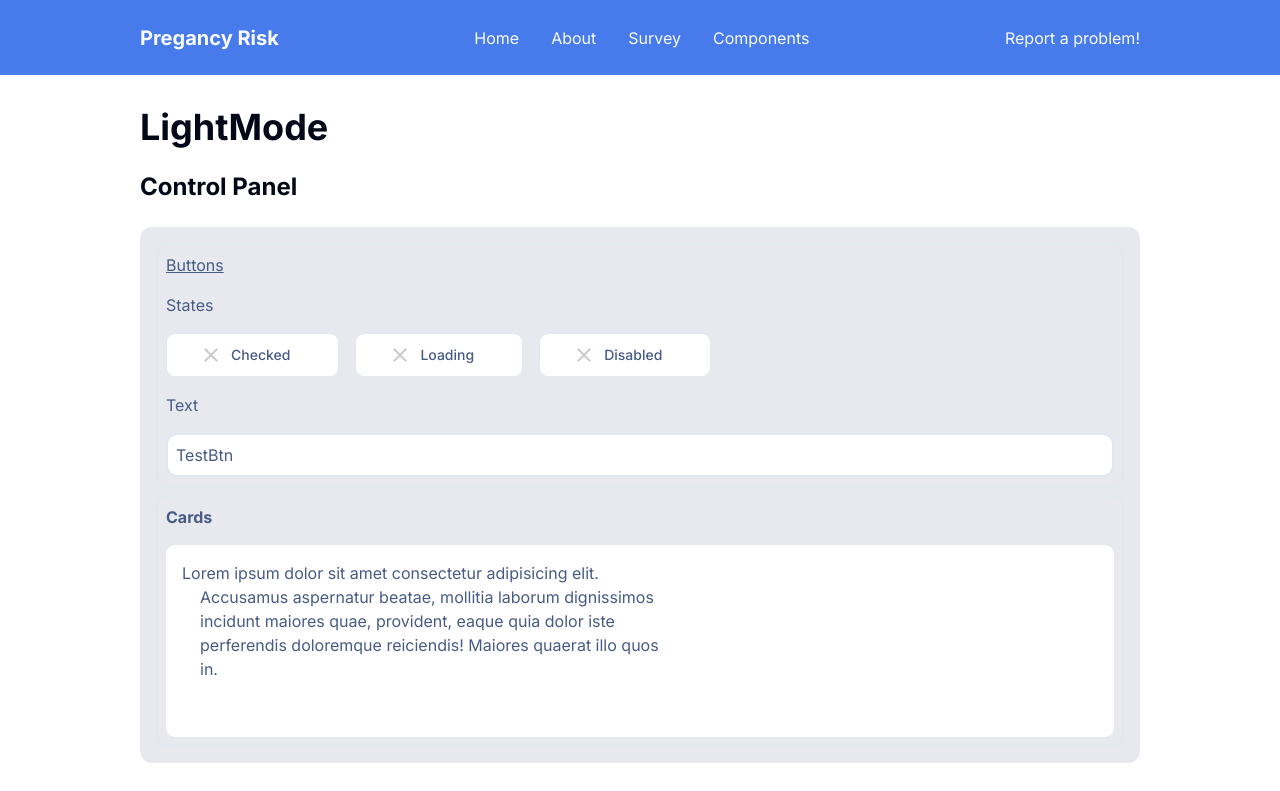
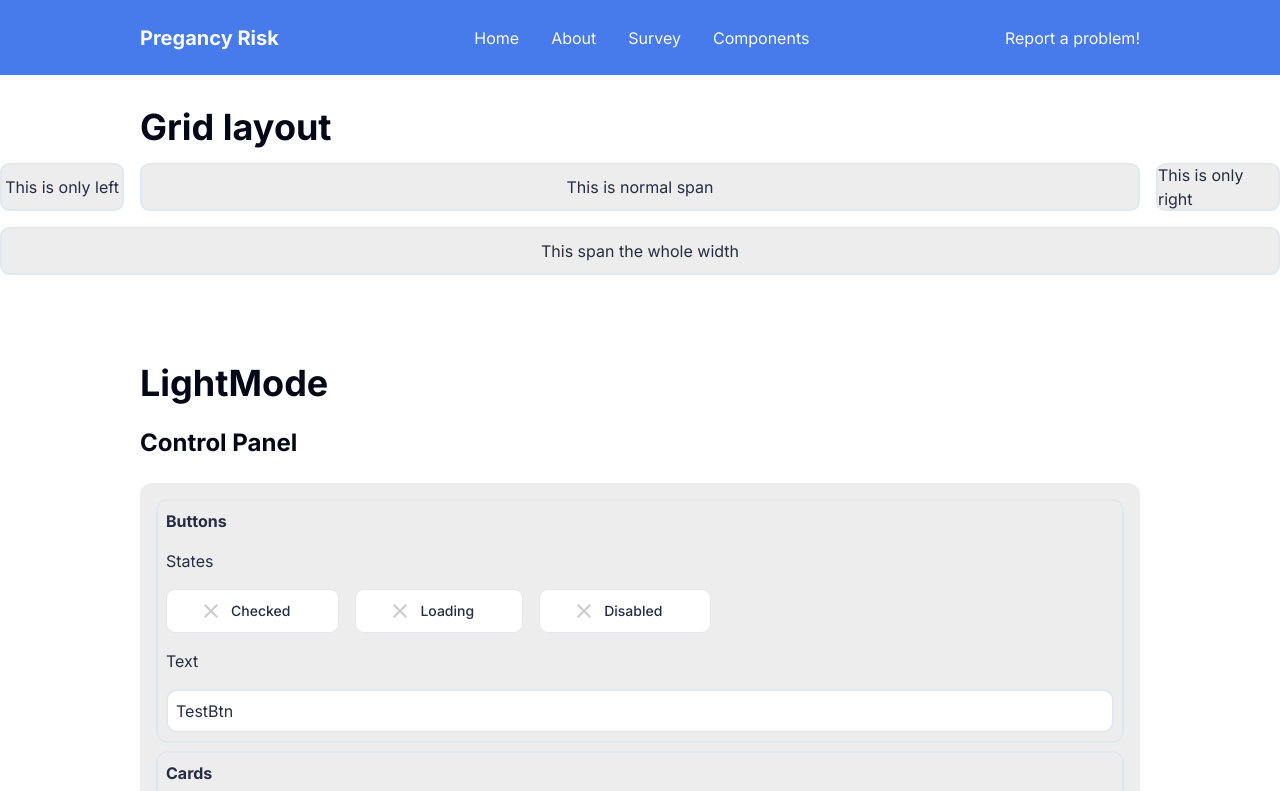
Before and after one commit to INF219-pregnancy-risk/pregnancy-risk, a Next.js app: page /components in a window 1280 px wide. Shown: the top 791 px of the page. Built offline with nearby package versions, Linux system fonts and the light colour scheme.

Commit message:
Layout changes

```diff
--- a/src/app/about/page.tsx
+++ b/src/app/about/page.tsx
@@ -1,7 +1,7 @@
 import React from "react";
 
 const AboutPage = () => {
-  return <div>AboutPage</div>;
+  return <div className="">AboutPage</div>;
 };
 
 export default AboutPage;
--- a/src/app/components/page.tsx
+++ b/src/app/components/page.tsx
@@ -20,12 +20,28 @@ const ComponentsPage = () => {
 
   return (
     <>
+      <section className="grid-layout w-full py-8 gap-4">
+        <h1 className="text-4xl font-bold">Grid layout</h1>
+        <div className="w-full bg-card text-card-foreground border-2 items-center justify-center flex span-left rounded-md h-12">
+          This is only left
+        </div>
+        <div className="w-full bg-card text-card-foreground border-2 items-center justify-center flex rounded-md h-12">
+          This is normal span
+        </div>
+        <div className="w-full bg-card text-card-foreground border-2 items-center justify-center flex span-right rounded-md h-12">
+          This is only right
+        </div>
+        <div className="w-full bg-card text-card-foreground border-2 items-center justify-center flex span-full rounded-md h-12">
+          This span the whole width
+        </div>
+      </section>
+
       <section className="grid-layout gap-6 light bg-background text-foreground py-8">
         <h1 className="text-4xl font-bold">LightMode</h1>
         <h2 className="text-2xl font-bold">Control Panel</h2>
-        <div className="bg-muted text-muted-foreground p-4 rounded-xl gap-2 flex flex-col">
+        <div className="bg-card text-card-foreground p-4 rounded-xl gap-2 flex flex-col">
           <section className="border-2 p-2 rounded-lg flex flex-col gap-4  flex-wrap">
-            <h2 className="underline">Buttons</h2>
+            <h2 className="font-bold">Buttons</h2>
             <h3>States</h3>
             <div className="flex gap-4 flex-wrap">
               {["checked", "loading", "disabled"].map((c) => {
@@ -151,7 +167,7 @@ const ComponentsPage = () => {
           })}
         </section>
       </section>
-      <section className="grid-layout gap-6 dark bg-background text-foreground py-8">
+      <section className="grid-layout gap-6 dark bg-background text-foreground py-8 rounded-lg">
         <h1 className="text-4xl font-bold">Darkmode</h1>
         <h2 className="text-2xl font-bold">Colors</h2>
         <section className="flex items-center justify-center gap-2">
--- a/src/app/globals.css
+++ b/src/app/globals.css
@@ -12,19 +12,38 @@
   .grid-layout {
     display: grid;
     grid-template-columns:
-      minmax(var(--grid-layout-padding, 0), auto) minmax(
+      minmax(var(--grid-layout-padding, 0), 1fr) minmax(
         0,
         var(--grid-layout-size, 1000px)
       )
-      minmax(var(--grid-layout-padding, 0), auto);
+      minmax(var(--grid-layout-padding, 0), 1fr);
   }
 
-  .grid-layout > *:not(.full-width) {
+  .grid-layout > *:not(.span-full),
+  .grid-layout > *:not(.span-left),
+  .grid-layout > *:not(.span-right) {
     grid-column: 2;
   }
 
-  .grid-layout > .full-width {
+  .grid-layout > .span-full {
     grid-column: 1 / -1;
+  }
+
+  .grid-layout > .span-left {
+    grid-column: 1 / span 1;
+  }
+
+  .grid-layout > .span-right {
+    grid-column: 3 / span 1;
+  }
+
+  .scroll-hidden::-webkit-scrollbar {
+    display: none;
+  }
+
+  .scroll-hidden {
+    -ms-overflow-style: none;
+    scrollbar-width: none;
   }
 }
 
@@ -145,7 +164,8 @@
   * {
     @apply border-border;
   }
-  body {
-    @apply bg-background text-foreground;
+  body,
+  html {
+    @apply bg-background text-foreground w-full h-full overflow-hidden;
   }
 }
--- a/src/app/layout.tsx
+++ b/src/app/layout.tsx
@@ -34,7 +34,7 @@ export default function RootLayout({ children }: RootLayoutProps) {
             </div>
           </div>
         </nav>
-        <main className="flex min-h-screen flex-col items-center gap-6">
+        <main className="flex min-h-screen-nav overflow-y-scroll h-full-nav flex-col items-center gap-6 scroll-hidden">
           {children}
         </main>
       </body>
--- a/tailwind.config.js
+++ b/tailwind.config.js
@@ -20,14 +20,17 @@ module.exports = {
       height: {
         nav: "var(--nav-height)",
         "full-nav": "calc(100% - var(--nav-height, 0))",
+        "full-w-nav": "calc(100% + var(--nav-height, 0))",
       },
       maxHeight: {
         nav: "var(--nav-height)",
         "full-nav": "calc(100% - var(--nav-height, 0))",
+        "full-w-nav": "calc(100% + var(--nav-height, 0))",
       },
       minHeight: {
         nav: "var(--nav-height)",
         "full-nav": "calc(100% - var(--nav-height, 0))",
+        "full-w-nav": "calc(100% + var(--nav-height, 0))",
       },
       colors: {
         border: "hsl(var(--border))",
```
